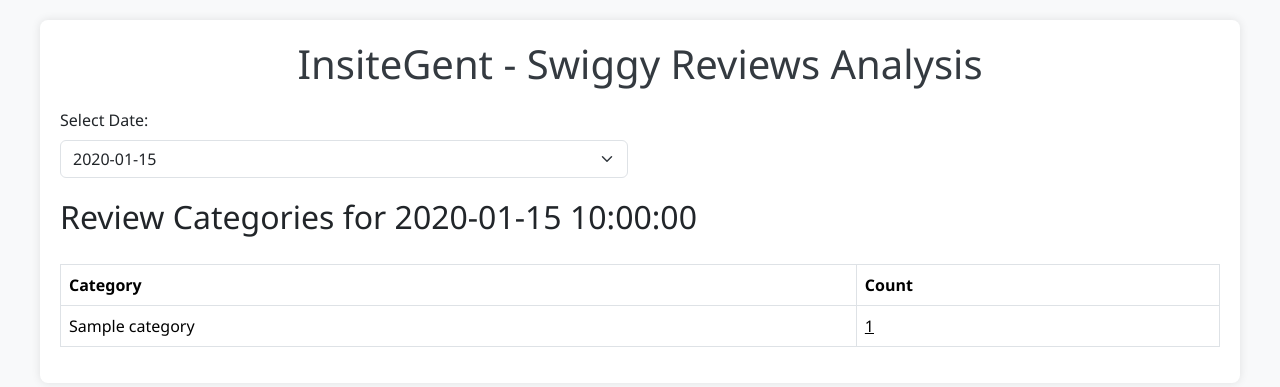
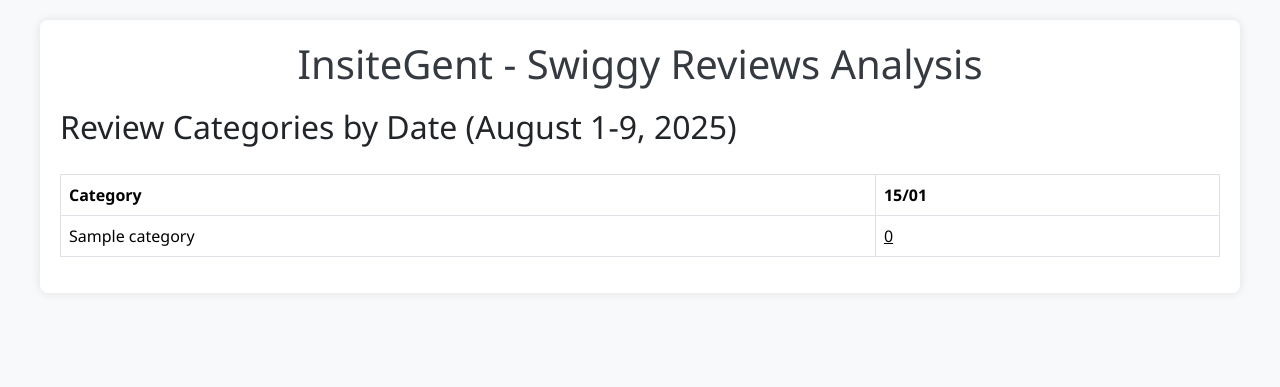
Before and after one commit to gulshan-100/insitegent, a Flask app: template templates/index.html in a window 1280 px wide. Shown: the top 387 px of the page. Run offline with Flask 3, Linux system fonts and the light colour scheme; the template is opened without the code that fills it: most values are stand-ins (such as "Sample title", 1, 10 or a date in 2020).

Commit message:
Grouped the table for a month

```diff
--- a/app.py
+++ b/app.py
@@ -3,7 +3,7 @@
 from app.data_loader import get_available_dates, load_reviews_data
 import os
 import pandas as pd
-from datetime import datetime
+from datetime import datetime, timedelta
 from dotenv import load_dotenv
 
 # Load environment variables
@@ -15,24 +15,39 @@
 def index():
     """Main page with the reviews interface"""
     # Get available dates
-    dates = get_available_dates()
+    all_dates = get_available_dates()
 
-    # Default to the first date if available
-    selected_date = request.args.get('date')
-    if not selected_date and dates:
-        selected_date = dates[0]
+    # Get date range for August 1-9, 2025
+    target_dates = []
+    for i in range(1, 10):  # August 1-9
+        date_str = f"2025-08-0{i}" if i < 10 else f"2025-08-{i}"
+        if date_str in all_dates:
+            target_dates.append(date_str)
 
-    # Get category counts for the selected date
-    category_counts = {}
-    if selected_date:
-        result = load_reviews_data(selected_date)
+    # If no target dates found, use available dates
+    if not target_dates and all_dates:
+        target_dates = all_dates[:9]  # Use up to 9 dates
+
+    # Get category counts for all dates in the range
+    categories = set()
+    date_category_counts = {}
+
+    for date in target_dates:
+        result = load_reviews_data(date)
         if result:
-            category_counts, _ = result
+            counts, _ = result
+            date_category_counts[date] = counts
+            # Collect all unique categories
+            categories.update(counts.keys())
+
+    # Convert to a sorted list of categories
+    categories_list = sorted(list(categories))
 
     return render_template('index.html',
-                          dates=dates,
-                          selected_date=selected_date,
-                          category_counts=category_counts)
+                          all_dates=all_dates,
+                          target_dates=target_dates,
+                          categories=categories_list,
+                          date_category_counts=date_category_counts)
 
 @app.route('/api/reviews/<date>')
 def get_reviews(date):
--- a/templates/index.html
+++ b/templates/index.html
@@ -143,39 +143,26 @@
     <div class="container">
         <h1 class="text-center">InsiteGent - Swiggy Reviews Analysis</h1>
 
-        <div class="date-selector">
-            <form id="dateForm" method="get" action="/">
-                <div class="row">
-                    <div class="col-md-6">
-                        <label for="date" class="form-label">Select Date:</label>
-                        <select name="date" id="date" class="form-select" onchange="this.form.submit()">
-                            {% for date in dates %}
-                                <option value="{{ date }}" {% if date == selected_date %}selected{% endif %}>{{ date }}</option>
-                            {% endfor %}
-                        </select>
-                    </div>
-                </div>
-            </form>
-        </div>
-
         <div id="loadingIndicator" class="loading-indicator">
             <div class="spinner"></div>
             <p>Processing reviews... This may take a moment.</p>
         </div>
 
         <div class="result-container">
-            {% if category_counts %}
-                <h2>Review Categories for {{ selected_date }}</h2>
+            {% if categories and target_dates %}
+                <h2>Review Categories by Date (August 1-9, 2025)</h2>
                 <div class="table-responsive">
                     <table class="table table-bordered table-hover">
                         <thead class="header-row">
                             <tr>
                                 <th>Category</th>
-                                <th>Count</th>
+                                {% for date in target_dates %}
+                                    <th>{{ date[8:] }}/{{ date[5:7] }}</th> <!-- Display as DD/MM format -->
+                                {% endfor %}
                             </tr>
                         </thead>
                         <tbody>
-                            {% for category, count in category_counts.items() %}
+                            {% for category in categories %}
                                 {% set row_class = "" %}
                                 {% if category == "Positive Feedback" %}
                                     {% set row_class = "positive" %}
@@ -187,7 +174,15 @@
 
                                 <tr class="category-row {{ row_class }}">
                                     <td>{{ category }}</td>
-                                    <td class="count-cell" data-category="{{ category }}" data-date="{{ selected_date }}">{{ count }}</td>
+                                    {% for date in target_dates %}
+                                        <td class="count-cell" data-category="{{ category }}" data-date="{{ date }}">
+                                            {% if date in date_category_counts and category in date_category_counts[date] %}
+                                                {{ date_category_counts[date][category] }}
+                                            {% else %}
+                                                0
+                                            {% endif %}
+                                        </td>
+                                    {% endfor %}
                                 </tr>
                             {% endfor %}
                         </tbody>
@@ -195,7 +190,7 @@
                 </div>
             {% else %}
                 <div class="alert alert-warning">
-                    No review data available for {{ selected_date }}
+                    No review data available
                 </div>
             {% endif %}
         </div>
@@ -218,9 +213,13 @@
             const countCells = document.querySelectorAll('.count-cell');
             countCells.forEach(cell => {
                 cell.addEventListener('click', function() {
-                    const category = this.getAttribute('data-category');
-                    const date = this.getAttribute('data-date');
-                    showReviews(category, date);
+                    // Only show reviews if count is not zero
+                    const count = parseInt(this.textContent.trim());
+                    if (count > 0) {
+                        const category = this.getAttribute('data-category');
+                        const date = this.getAttribute('data-date');
+                        showReviews(category, date);
+                    }
                 });
             });
 
@@ -235,11 +234,6 @@
                 if (event.target === modal) {
                     modal.style.display = 'none';
                 }
-            });
-
-            // Show loading indicator when form is submitted
-            document.getElementById('dateForm').addEventListener('submit', function() {
-                document.getElementById('loadingIndicator').style.display = 'block';
             });
         });
 
```
